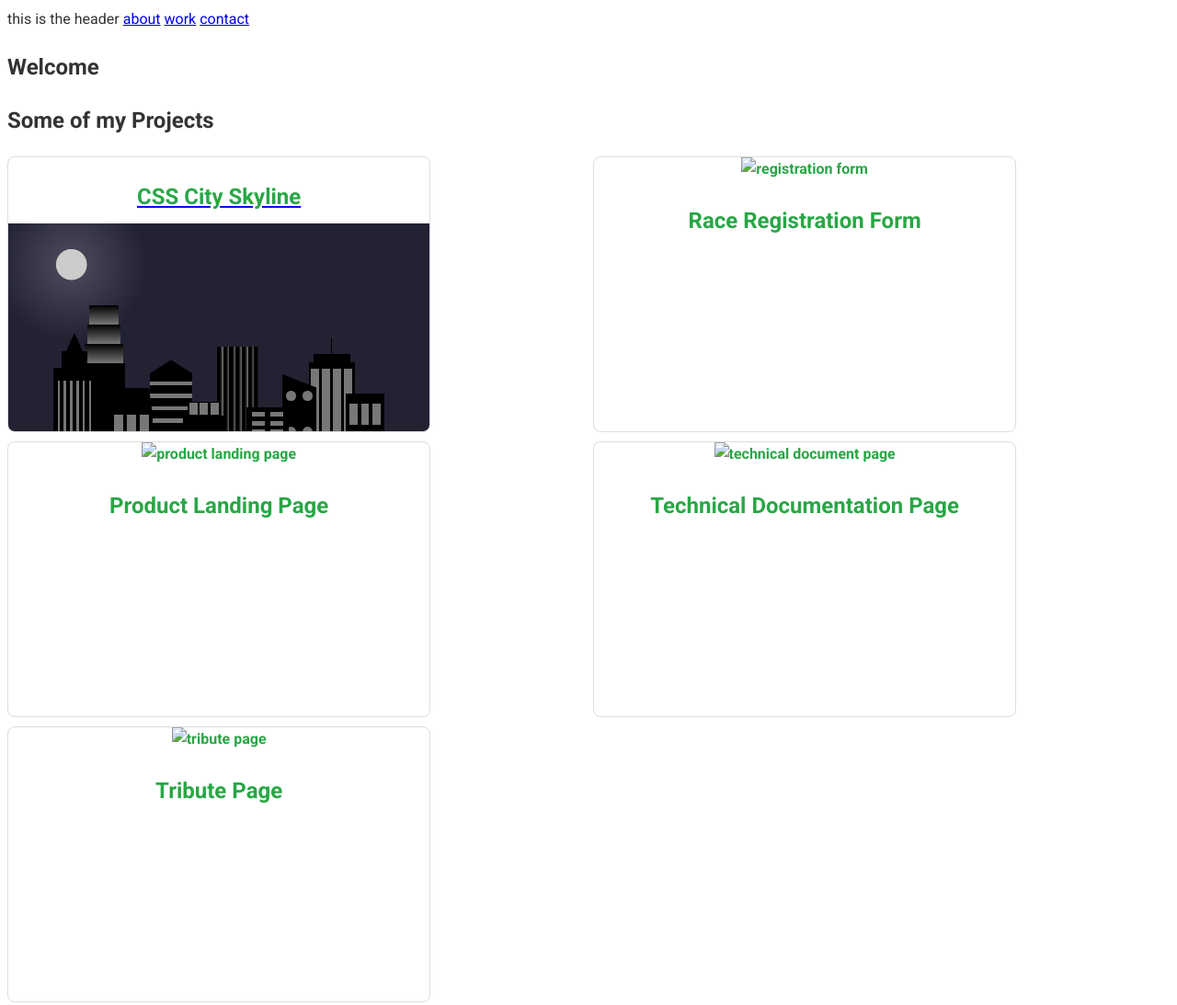
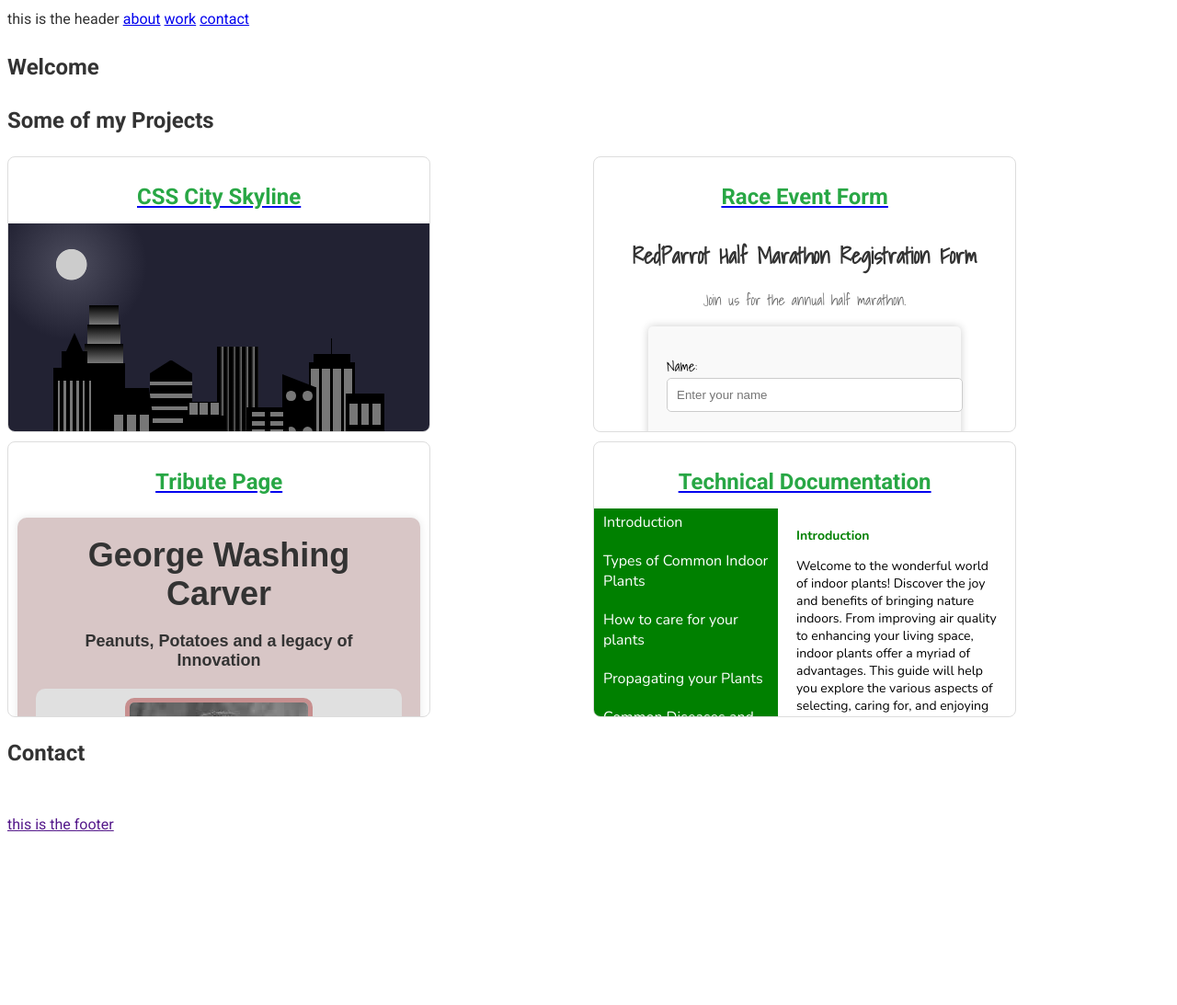
Before and after one commit to redparrot13/FreeCodeCamp-ResponsiveWebDesign, a plain HTML site: page portfolioPage/index.html in a window 1280 px wide. Shown: the top 1093 px of the page at 92% size. After the commit the page ends 917 px from the top, so only its background shows below. Drawn offline with nearby package versions, Linux system fonts and the light colour scheme.

Commit message:
links to projects

```diff
--- a/portfolioPage/index.html
+++ b/portfolioPage/index.html
@@ -25,30 +25,37 @@
         <div class="projects-grid">
             <div class="project-tile">
                 <a href="../cssCitySkyline/index.html" target="_blank">
-                    <h3 class="project-title"> CSS City Skyline</h3>
+                    <h3 class="project-title">CSS City Skyline</h3>
                 </a>
 
-                <iframe src="../cssCitySkyline/index.html" width="100%" height="400px" frameborder="0"
-                    sandbox="allow-top-navigation"></iframe>
+                <iframe src="../cssCitySkyline/index.html" scrolling="no"></iframe>
+
+            </div>
+            <div class="project-tile">
+                <a href="../eventRegistrationForm/form.html" target="_blank" >
+                    <h3 class="project-title">Race Event Form</h3>
+                </a>
+
+                <iframe src="../eventRegistrationForm/form.html" scrolling="no"></iframe>
+
+            </div>
+            <div class="project-tile">
+                <a href="../tributePage/index.html" target="_blank">
+                    <h3 class="project-title">Tribute Page</h3>
+                </a>
+
+                <iframe src="../tributePage/index.html" scrolling="no"></iframe>
+
+            </div>
+            <div class="project-tile">
+                <a href="../techDocPage/index.html" target="_blank">
+                    <h3 class="project-title">Technical Documentation</h3>
+                </a>
+
+                <iframe src="../techDocPage/index.html" scrolling="no"></iframe>
 
             </div>
 
-            <a href="../eventRegistrationForm/form.html" target="_blank" class="project-tile">
-                <img class="project-image" src="" alt="registration form">
-                <p class="project-title">Race Registration Form</p>
-            </a>
-            <a href="../productLandingPage/index.html" target="_blank" class="project-tile">
-                <img class="project-image" src="" alt="product landing page">
-                <p class="project-title">Product Landing Page</p>
-            </a>
-            <a href="../techDocPage/index.html" target="_blank" class="project-tile">
-                <img class="project-image" src="" alt="technical document page">
-                <p class="project-title">Technical Documentation Page</p>
-            </a>
-            <a href="../tributePage/index.html" target="_blank" class="project-tile">
-                <img class="project-image" src="" alt="tribute page">
-                <p class="project-title">Tribute Page </p>
-            </a>
         </div>
     </section>
     <section id="contact">
--- a/portfolioPage/styles.css
+++ b/portfolioPage/styles.css
@@ -39,6 +39,7 @@ body {
     width: 100%;
     height: 100%;
     border: none;
+
 }
 
 .projects-grid > a {
```
